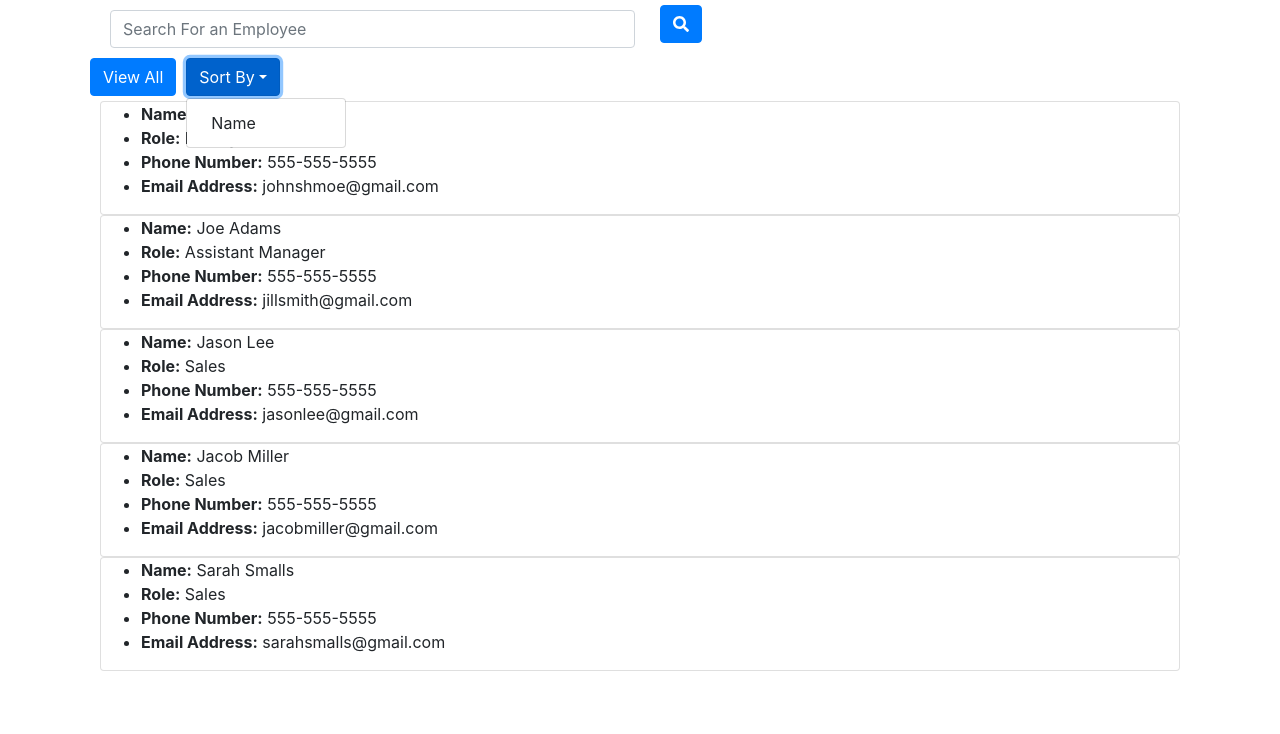
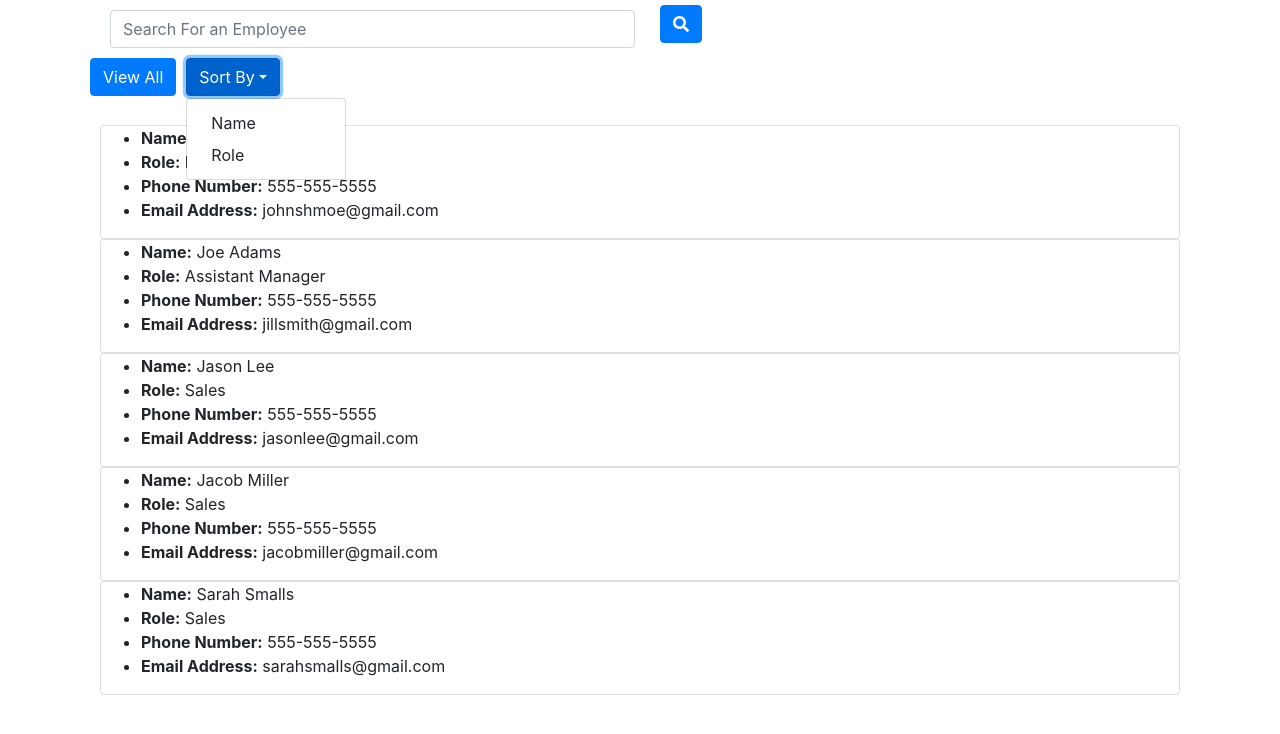
Before and after one commit to samanthabarrueta/React-Employee-Mngmt-System, a React (Create React App) app in the folder ems/: page / in a window 1280 px wide. Both pictures are taken after a click on the button "Sort By". Shown: the top 734 px of the page. Built offline with nearby package versions, Linux system fonts and the light colour scheme.

Commit message:
add sort by role
also reformatted code

```diff
--- a/ems/src/components/EMSContainer/index.js
+++ b/ems/src/components/EMSContainer/index.js
@@ -2,10 +2,10 @@ import React, {Component} from 'react';
 import { Container, Row, Col, Dropdown, DropdownButton } from 'react-bootstrap';
 import { FontAwesomeIcon } from '@fortawesome/react-fontawesome';
 import { faSearch } from '@fortawesome/free-solid-svg-icons';
-import employees from '../.././models/employees.json';
 import SearchForm from '../SearchForm';
 import EmployeeCard from '../EmployeeDetails';
 import Button from '../Button';
+import employees from '../.././models/employees.json';
 
 class EMSContainer extends Component {
 
@@ -18,13 +18,12 @@ class EMSContainer extends Component {
         event.preventDefault();
         const value = event.target.value;
         this.setState ({ search : value });
-  }
+    };
 
     handleFormSubmit = event => {
         event.preventDefault();
-    console.log('searched:' + this.state.search)
-    this.searchEmployees(this.state.search)
-  }
+        this.searchEmployees(this.state.search);
+    };
 
     searchEmployees = () => {
         let searchedEmployee = employees.filter(
@@ -34,23 +33,29 @@ class EMSContainer extends Component {
     );
     console.log(searchedEmployee);
     this.setState ({ employees: searchedEmployee })
-  }
+    };
 
     viewAllEmployees = () => {
         this.setState ({ employees: employees })
     }
 
-  sortEmployees = () => {
-    const sortedEmployees = this.state.employees.sort(function(a, b) {
+    nameSort = () => {
+        const employeesByName = [...employees].sort(function(a, b) {
             if(a.firstName.toLowerCase() < b.firstName.toLowerCase()) return -1;
             if(a.firstName.toLowerCase() > b.firstName.toLowerCase()) return 1;
             return 0;})
+            this.setState ({ employees: employeesByName });
+        };
 
-      console.log(sortedEmployees);
-      this.setState ({ employees: sortedEmployees });
-  }
+    roleSort = () => {
+        const employeesByRole = [...employees].sort(function(employees) {
+            if(employees.role === 'Manager') return 0;
+            if(employees.role === 'Assistant Manager') return 1;
+            return 2;})
+            this.setState ({ employees: employeesByRole });
+        };
 
-  render() {
+    render = () => {
         return (
             <Container>
                 <Col>
@@ -70,16 +75,15 @@ class EMSContainer extends Component {
                     </Row>
 
                     <Row>
-                <Button
-                onClick={this.viewAllEmployees}>
+                        <Button onClick={this.viewAllEmployees}>
                             View All
                         </Button>
 
-                <DropdownButton id="dropdown-item-button" title="Sort By">
-                <Dropdown.Item as="button" onClick={this.sortEmployees}>Name</Dropdown.Item>
+                        <DropdownButton id='dropdown-item-button' title='Sort By'>
+                        <Dropdown.Item as='button' onClick={this.nameSort}>Name</Dropdown.Item>
+                        <Dropdown.Item as='button' onClick={this.roleSort}>Role</Dropdown.Item>
                         </DropdownButton>
-            </Row>
-
+                    </Row><br />
 
                     {this.state.employees.map(employeeResults => (<EmployeeCard
                     name = {employeeResults.firstName + ' ' + employeeResults.lastName}
@@ -90,7 +94,6 @@ class EMSContainer extends Component {
                     /> )) }
                 </Col>
             </Container>
-
         );
     };
 };
```
Lines whose indentation alone changed are shown as unchanged.
